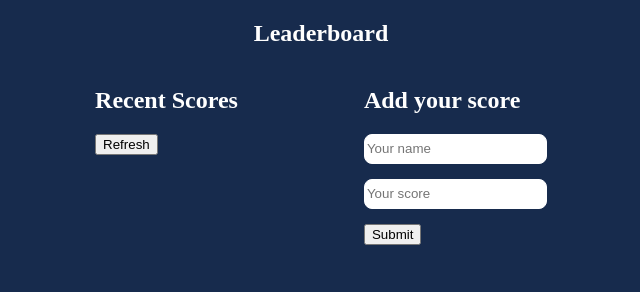
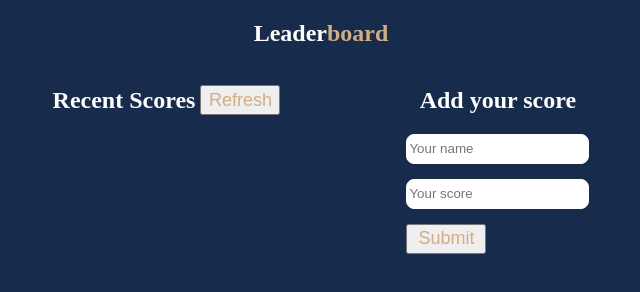
Before and after one commit to mbonabucya/Leaderboard, a website built with webpack: page src/index.html in a window 1280 px wide. Shown: the whole page, without its empty margins (319-959 px from the left). Built offline with nearby package versions, Linux system fonts and the light colour scheme; no server answers.

Commit message:
modify the index.css

```diff
--- a/src/index.css
+++ b/src/index.css
@@ -26,6 +26,14 @@ html {
   justify-content: center;
 }
 
+.heading {
+  display: flex;
+  flex-direction: row;
+  align-items: center;
+  justify-content: center;
+  gap: 5px;
+}
+
 .add-score {
   margin-left: 126px;
   display: flex;
@@ -43,3 +51,14 @@ form input {
   border: 1px solid white;
   border-radius: 8px;
 }
+
+.btn {
+  height: 30px;
+  width: 80px;
+  color: var(--main-color);
+  font-size: 18px;
+}
+
+span {
+  color: var(--main-color);
+}
--- a/src/index.html
+++ b/src/index.html
@@ -7,7 +7,7 @@
   </head>
   <body>
     <section class="leaderboard-container">
-      <h1>Leaderboard</h1>
+      <h1>Leader<span>board</span></h1>
       <div class="scores-container">
         <div class="recent-scores">
           <div class="heading">
```
